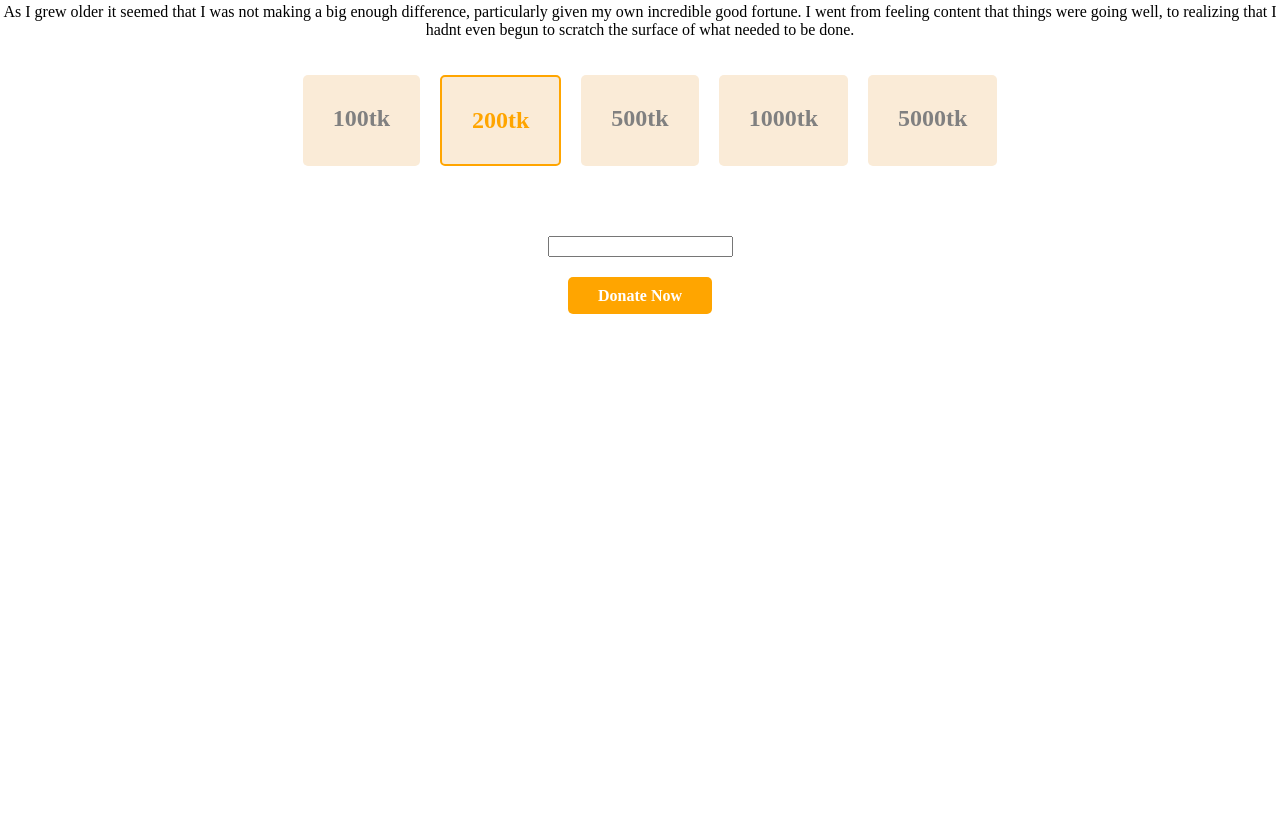
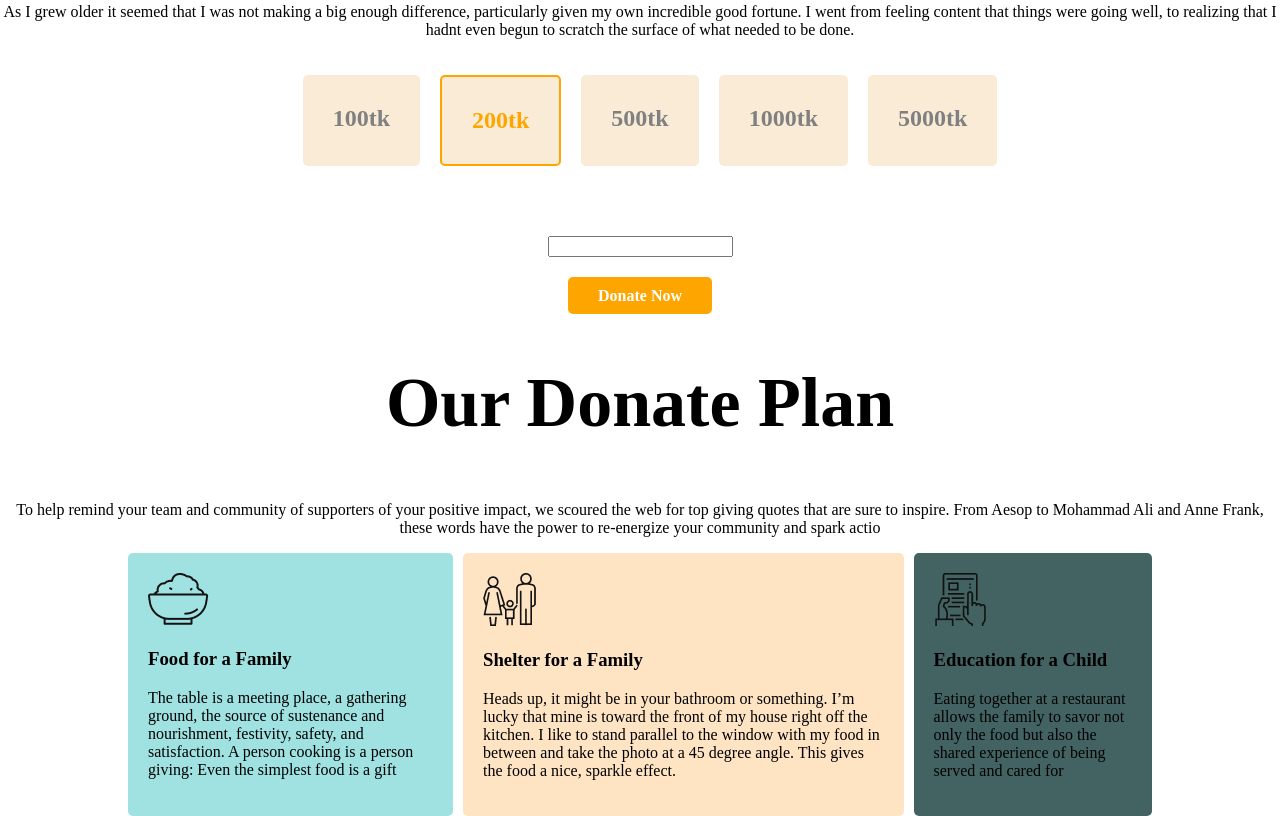
Before and after one commit to syedejaj/assignment-one, a plain HTML site: page index.html in a window 1280 px wide. Shown: the part 993-1809 px from the top of the page. Before the commit the page ends 1307 px from the top, so only its background shows below. Drawn offline with Linux system fonts and the light colour scheme.

Commit message:
donate plan added

```diff
--- a/index.html
+++ b/index.html
@@ -43,6 +43,36 @@
             <a class="link-button" href="#">Donate Now</a>
         </div>
     </section>
+    <section>
+        <div class="donate-today">
+            <h1>Our Donate Plan</h1>
+            <p>To help remind your team and community of supporters of your positive impact, we scoured the web for top
+                giving quotes that are sure to inspire. From Aesop to Mohammad Ali and Anne Frank, these words have the
+                power to re-energize your community and spark actio</p>
+        </div>
+        <div class="food-card">
+            <div class="family-food">
+                <img src="icons/food.png" alt="">
+                <h3>Food for a Family</h3>
+                <p>The table is a meeting place, a gathering ground, the source of sustenance and nourishment,
+                    festivity,
+                    safety, and satisfaction. A person cooking is a person giving: Even the simplest food is a gift</p>
+            </div>
+            <div class="family-shelter">
+                <img src="icons/shelter.png" alt="">
+                <h3>Shelter for a Family</h3>
+                <p>Heads up, it might be in your bathroom or something. I’m lucky that mine is toward the front of my
+                    house right off the kitchen. I like to stand parallel to the window with my food in between and take
+                    the photo at a 45 degree angle. This gives the food a nice, sparkle effect.</p>
+            </div>
+            <div class="family-education">
+                <img src="icons/Frame-1.png" alt="">
+                <h3>Education for a Child</h3>
+                <p>Eating together at a restaurant allows the family to savor not only the food but also the shared
+                    experience of being served and cared for</p>
+            </div>
+        </div>
+    </section>
 </body>
 
 </html>
--- a/style.css
+++ b/style.css
@@ -72,3 +72,31 @@ h1 {
 .donate-today {
     text-align: center;
 }
+
+.food-card {
+    display: flex;
+    width: 80%;
+    margin-left: 10%;
+    margin-right: 10%;
+}
+
+.family-food {
+    background-color: rgb(160, 226, 226);
+    padding: 20px;
+    margin-right: 10px;
+    border-radius: 5px;
+}
+
+.family-shelter {
+    background-color: bisque;
+    padding: 20px;
+    border-radius: 5px;
+}
+
+.family-education {
+    background-color: rgb(67, 99, 99);
+    padding: 20px;
+    border-radius: 5px;
+    margin-left: 10px;
+
+}
```
Also changed, not shown: icons/Frame-1.png (added), icons/food.png (added), icons/shelter.png (added).
